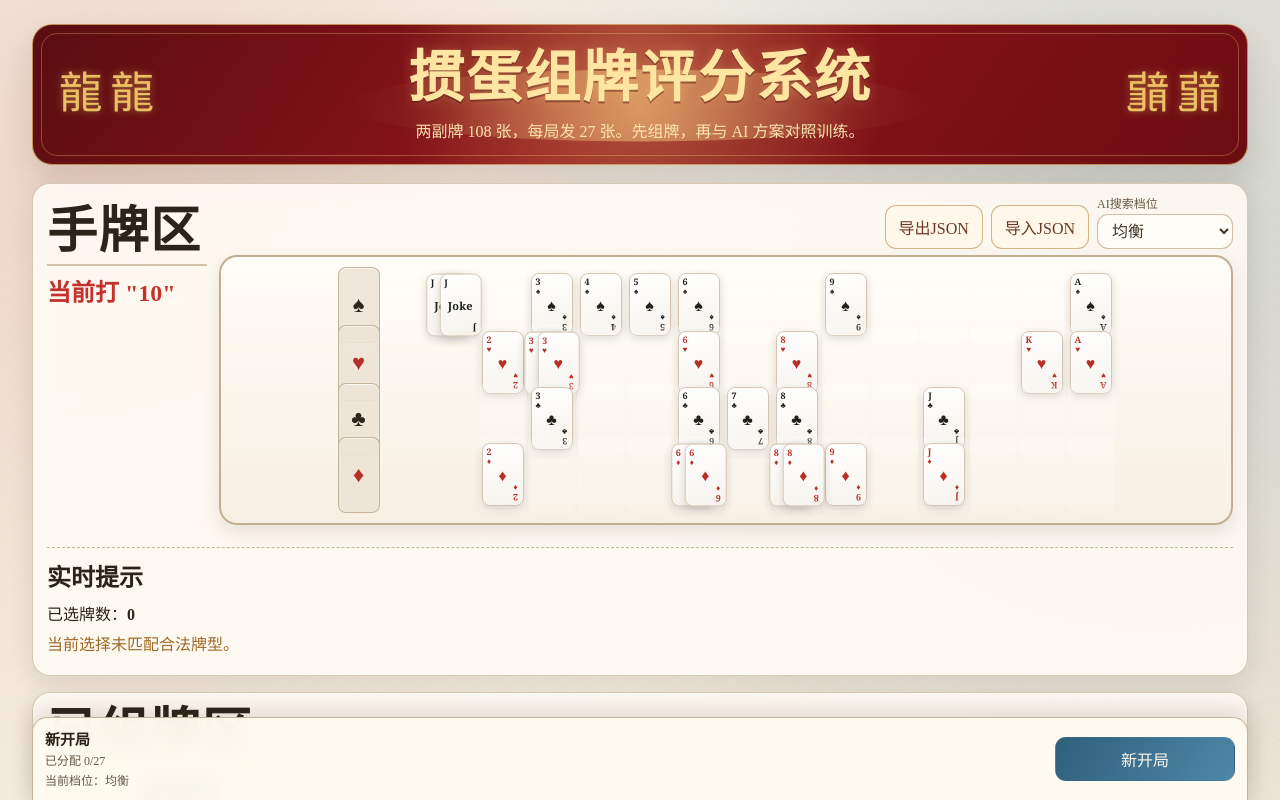
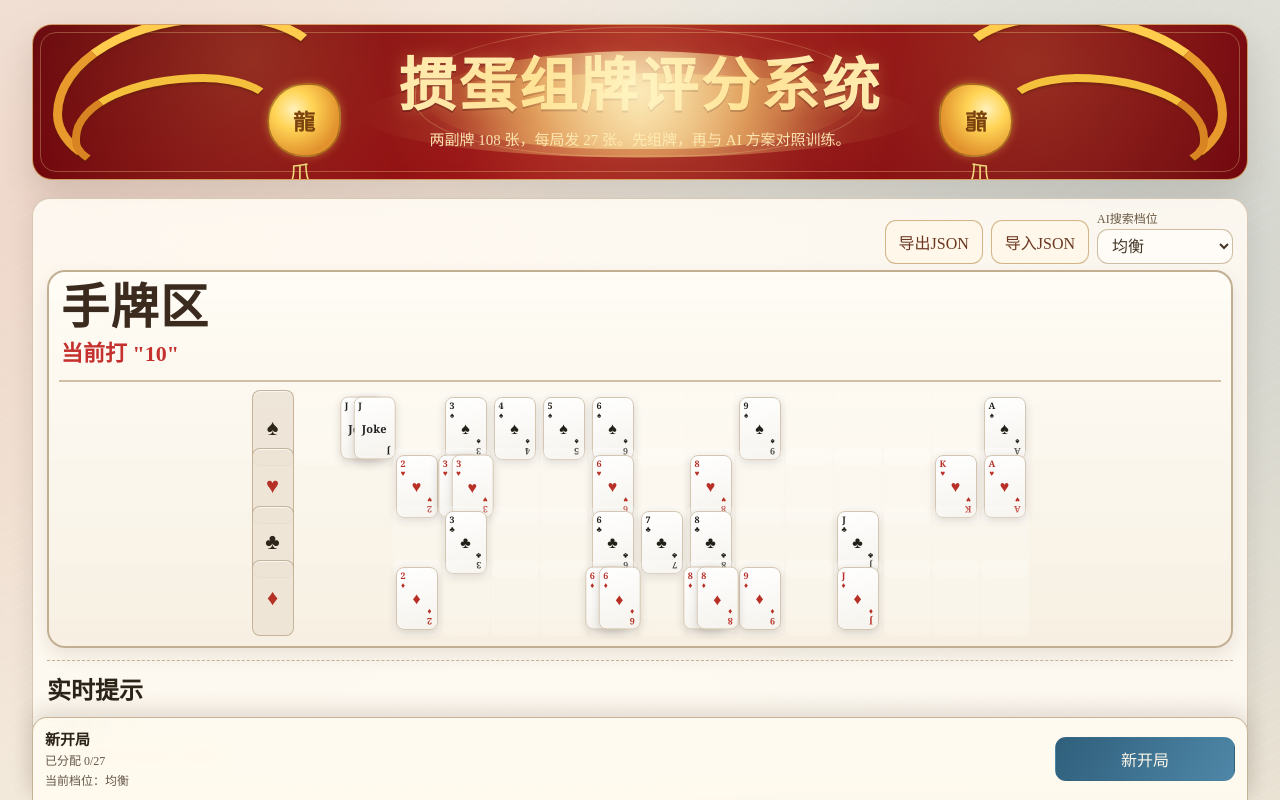
Before and after one commit to ptao73/GDan, a React (Vite) app: page / in a window 1280 px wide. Shown: the top 800 px of the page. Built offline with nearby package versions, Linux system fonts and the light colour scheme.

Commit message:
style: refine dragon-pearl header and move hand title into board frame

```diff
--- a/src/App.css
+++ b/src/App.css
@@ -10,14 +10,16 @@
   position: relative;
   display: grid;
   place-items: center;
-  padding: 24px 160px 22px;
+  padding: 24px 180px 24px;
   border-radius: 20px;
-  border: 1px solid rgba(228, 192, 120, 0.72);
+  border: 1px solid rgba(235, 198, 124, 0.78);
   box-shadow: var(--shadow-panel);
   color: #fff2cf;
   background:
-    radial-gradient(circle at 50% 40%, rgba(255, 216, 137, 0.34), transparent 40%),
-    linear-gradient(125deg, #5a0d12, #8f1419 46%, #6b0d12);
+    radial-gradient(circle at 50% 40%, rgba(255, 221, 136, 0.28), transparent 42%),
+    radial-gradient(circle at 18% 22%, rgba(255, 220, 120, 0.18), transparent 24%),
+    radial-gradient(circle at 82% 26%, rgba(255, 220, 120, 0.18), transparent 24%),
+    linear-gradient(125deg, #68070d, #9a090f 46%, #71080f);
   overflow: hidden;
   animation: panel-rise 520ms ease both;
 }
@@ -25,48 +27,79 @@
 .hero::before {
   content: '';
   position: absolute;
-  inset: 8px;
+  inset: 7px;
   border-radius: 16px;
-  border: 1px solid rgba(236, 196, 116, 0.34);
+  border: 1px solid rgba(243, 210, 142, 0.32);
   pointer-events: none;
 }
 
 .hero::after {
   content: '';
   position: absolute;
-  left: 26%;
-  right: 26%;
+  left: 27%;
+  right: 27%;
   top: 50%;
-  height: 72px;
+  height: 84px;
   border-radius: 50%;
   transform: translateY(-34%);
-  background: radial-gradient(circle, rgba(255, 215, 133, 0.54), rgba(255, 215, 133, 0.06) 70%, transparent 100%);
+  background: radial-gradient(circle, rgba(255, 217, 126, 0.64), rgba(255, 217, 126, 0.08) 74%, transparent 100%);
   pointer-events: none;
 }
 
 .festival-hero .hero-center {
   text-align: center;
   position: relative;
-  z-index: 2;
+  z-index: 3;
+  padding: 8px 24px 6px;
+}
+
+.festival-hero .hero-center::before {
+  content: '';
+  position: absolute;
+  left: 50%;
+  top: 50%;
+  width: min(420px, 64vw);
+  height: 98px;
+  border-radius: 52% 52% 46% 46%;
+  transform: translate(-50%, -52%);
+  background:
+    radial-gradient(circle at 50% 42%, rgba(255, 246, 200, 0.85), rgba(255, 219, 120, 0.42) 50%, rgba(255, 205, 96, 0.14) 78%, transparent 100%);
+  filter: blur(0.4px);
+  pointer-events: none;
+}
+
+.festival-hero .hero-center::after {
+  content: '';
+  position: absolute;
+  left: 50%;
+  top: 50%;
+  width: min(448px, 70vw);
+  height: 128px;
+  transform: translate(-50%, -58%);
+  border-radius: 56% 56% 48% 48%;
+  border: 1px solid rgba(255, 226, 151, 0.26);
+  pointer-events: none;
 }
 
 .hero h1 {
   margin: 0;
-  font-size: clamp(34px, 4.5vw, 56px);
+  font-size: clamp(36px, 4.7vw, 58px);
   line-height: 1.05;
-  letter-spacing: 2px;
+  letter-spacing: 2.5px;
   font-weight: 700;
-  color: #ffe5a2;
+  color: #ffe9ab;
   text-shadow:
-    0 0 12px rgba(255, 210, 120, 0.28),
-    0 2px 0 rgba(74, 9, 12, 0.5);
+    0 0 16px rgba(255, 211, 119, 0.3),
+    0 2px 0 rgba(88, 10, 15, 0.58);
 }
 
 .hero p {
   margin: 10px 0 0;
   color: rgba(255, 236, 182, 0.94);
-  font-size: 16px;
+  font-size: 15px;
   max-width: 780px;
+  position: relative;
+  z-index: 1;
 }
 
 .mode-selector {
@@ -102,31 +135,70 @@
 .dragon-side {
   position: absolute;
   top: 50%;
-  display: flex;
-  align-items: center;
-  gap: 8px;
+  width: 310px;
+  height: 190px;
   transform: translateY(-50%);
-  z-index: 2;
+  z-index: 1;
   pointer-events: none;
 }
 
 .dragon-side.left {
-  left: 26px;
+  left: 12px;
 }
 
 .dragon-side.right {
-  right: 26px;
+  right: 12px;
   transform: translateY(-50%) scaleX(-1);
 }
 
-.dragon-glyph {
-  font-size: clamp(34px, 3.4vw, 48px);
-  line-height: 1;
-  color: #f6cb69;
-  text-shadow:
-    0 0 8px rgba(255, 212, 120, 0.45),
-    0 1px 0 rgba(102, 64, 20, 0.66);
-  opacity: 0.94;
+.dragon-body {
+  position: absolute;
+  inset: 6px 26px 18px 8px;
+  border: 9px solid transparent;
+  border-top-color: #ffcc4d;
+  border-left-color: #e89a2c;
+  border-radius: 72% 42% 58% 46%;
+  filter: drop-shadow(0 2px 1px rgba(85, 33, 4, 0.45));
+}
+
+.dragon-body::before {
+  content: '';
+  position: absolute;
+  left: 10px;
+  top: 52px;
+  width: 190px;
+  height: 84px;
+  border: 8px solid transparent;
+  border-top-color: #f5c13c;
+  border-left-color: #d98422;
+  border-radius: 74% 42% 64% 38%;
+}
+
+.dragon-head {
+  position: absolute;
+  right: 14px;
+  top: 76px;
+  width: 74px;
+  height: 74px;
+  border-radius: 56% 44% 48% 52%;
+  background: radial-gradient(circle at 35% 35%, #fff1ba 0%, #ffd455 30%, #e2922d 72%);
+  border: 2px solid rgba(123, 67, 15, 0.55);
+  color: #7c430f;
+  font-size: 22px;
+  font-weight: 700;
+  display: grid;
+  place-items: center;
+  box-shadow: 0 0 8px rgba(255, 202, 91, 0.35);
+  z-index: 2;
+}
+
+.dragon-claw {
+  position: absolute;
+  right: 44px;
+  bottom: 10px;
+  color: #f7d57a;
+  font-size: 22px;
+  text-shadow: 0 1px 0 rgba(110, 72, 27, 0.68);
 }
 
 button {
@@ -180,64 +252,6 @@ button.ghost:hover {
 
 .hidden-input {
   display: none;
-}
-
-.status-bar {
-  display: grid;
-  grid-template-columns: repeat(auto-fit, minmax(170px, 1fr));
-  gap: 8px;
-  padding: 10px;
-  border-radius: 15px;
-  border: 1px solid rgba(195, 176, 146, 0.72);
-  background: rgba(255, 249, 239, 0.88);
-  box-shadow: var(--shadow-soft);
-  animation: panel-rise 560ms ease both;
-}
-
-.status-bar span {
-  display: block;
-  padding: 8px 10px;
-  border-radius: 10px;
-  border: 1px dashed rgba(196, 177, 147, 0.72);
-  background: rgba(255, 255, 255, 0.52);
-  color: var(--ink-soft);
-  font-size: 14px;
-}
-
-.status-bar strong {
-  color: #2f2418;
-  font-size: 15px;
-}
-
-.cards-layout {
-  display: grid;
-  grid-template-columns: auto 1fr;
-  gap: 12px;
-  align-items: start;
-}
-
-.cards-side {
-  width: 160px;
-  display: grid;
-  gap: 8px;
-  padding-top: 8px;
-}
-
-.cards-side h2 {
-  margin: 0;
-  padding: 0;
-  border-bottom: 0;
-  font-size: clamp(36px, 4.6vw, 52px);
-  letter-spacing: 2px;
-  line-height: 1;
-}
-
-.cards-trump {
-  margin: 0;
-  color: #c4312e;
-  font-size: 24px;
-  font-weight: 700;
-  line-height: 1.1;
 }
 
 .cards-main {
@@ -326,7 +340,6 @@ button.ghost:hover {
   letter-spacing: 0.5px;
 }
 
-.cards-side h2,
 .combos-panel > h2 {
   font-size: clamp(34px, 4.4vw, 50px);
   letter-spacing: 1.5px;
@@ -381,6 +394,32 @@ button.ghost:hover {
   overflow-x: auto;
   overflow-y: hidden;
   -webkit-overflow-scrolling: touch;
+}
+
+.matrix-meta {
+  display: grid;
+  gap: 3px;
+  padding: 2px 2px 8px;
+  margin-bottom: 8px;
+  border-bottom: 2px solid rgba(190, 168, 137, 0.72);
+}
+
+.matrix-meta h2 {
+  margin: 0;
+  padding: 0;
+  border-bottom: 0;
+  color: #3b2b1e;
+  font-size: clamp(34px, 4.4vw, 48px);
+  line-height: 1;
+  letter-spacing: 1.5px;
+}
+
+.matrix-meta-trump {
+  margin: 0;
+  color: #c4312e;
+  font-size: 22px;
+  font-weight: 700;
+  line-height: 1.15;
 }
 
 .card-matrix-grid {
@@ -1040,23 +1079,6 @@ button.ghost:hover {
     grid-template-columns: 1fr;
   }
 
-  .cards-layout {
-    grid-template-columns: 1fr;
-    gap: 6px;
-  }
-
-  .cards-side {
-    width: auto;
-    display: flex;
-    align-items: baseline;
-    gap: 10px;
-    padding-top: 0;
-  }
-
-  .cards-trump {
-    font-size: 20px;
-  }
-
   .combo-compare-grid {
     grid-template-columns: 1fr;
   }
@@ -1100,18 +1122,22 @@ button.ghost:hover {
     display: none;
   }
 
-  .cards-side h2,
   .combos-panel > h2 {
     font-size: clamp(30px, 9vw, 42px);
     letter-spacing: 1px;
   }
 
-  .cards-side {
-    display: grid;
-    gap: 4px;
+  .matrix-meta {
+    margin-bottom: 6px;
+    padding-bottom: 6px;
   }
 
-  .cards-trump {
+  .matrix-meta h2 {
+    font-size: clamp(30px, 9vw, 42px);
+    letter-spacing: 1px;
+  }
+
+  .matrix-meta-trump {
     font-size: 18px;
   }
 
--- a/src/App.jsx
+++ b/src/App.jsx
@@ -24,11 +24,6 @@ export default function App() {
 
       <section className="layout-grid main-grid">
         <article className="panel cards-panel">
-          <div className="cards-layout">
-            <div className="cards-side">
-              <h2>手牌区</h2>
-              <p className="cards-trump">当前打 "{g.trumpRank}"</p>
-            </div>
           <div className="cards-main">
             <div className="cards-main-tools">
               <button className="ghost" onClick={g.exportHistory} disabled={g.isSolving}>
@@ -66,7 +61,6 @@ export default function App() {
               trumpRank={g.trumpRank}
               isSolving={g.isSolving}
             />
-            </div>
           </div>
           <SelectionPanel
             selectedCards={g.selectedCards}
--- a/src/components/CardMatrix.jsx
+++ b/src/components/CardMatrix.jsx
@@ -37,6 +37,10 @@ export default function CardMatrix({
 
   return (
     <div className="matrix-board">
+      <div className="matrix-meta">
+        <h2>手牌区</h2>
+        <p className="matrix-meta-trump">当前打 "{trumpRank}"</p>
+      </div>
       <div className="card-matrix-grid">
         <div className="matrix-body">
           {SUIT_ROWS.map((suit, rowIndex) => (
--- a/src/components/Header.jsx
+++ b/src/components/Header.jsx
@@ -2,16 +2,18 @@ export default function Header() {
   return (
     <header className="hero festival-hero">
       <div className="dragon-side left" aria-hidden="true">
-        <span className="dragon-glyph">龍</span>
-        <span className="dragon-glyph">龍</span>
+        <span className="dragon-body" />
+        <span className="dragon-head">龍</span>
+        <span className="dragon-claw">爪</span>
       </div>
       <div className="hero-center">
         <h1>掼蛋组牌评分系统</h1>
         <p>两副牌 108 张，每局发 27 张。先组牌，再与 AI 方案对照训练。</p>
       </div>
       <div className="dragon-side right" aria-hidden="true">
-        <span className="dragon-glyph">龍</span>
-        <span className="dragon-glyph">龍</span>
+        <span className="dragon-body" />
+        <span className="dragon-head">龍</span>
+        <span className="dragon-claw">爪</span>
       </div>
     </header>
   );
```
Lines whose indentation alone changed are shown as unchanged.
